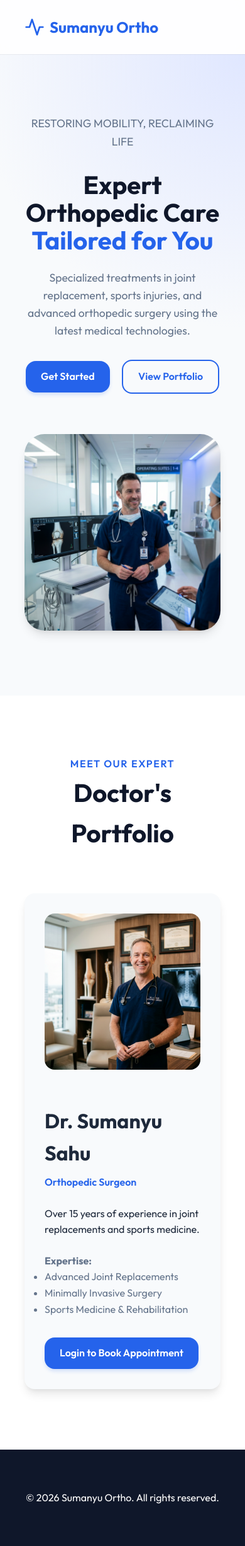
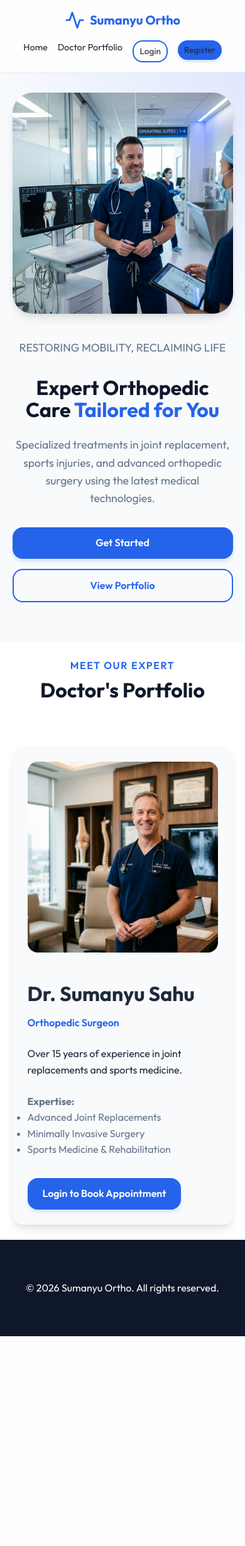
Before and after one commit to mukesh2sahu/sumanyu-ortho, a PHP site: page / in a window 390 px wide. Shown: the whole page at 63% size. After the commit the page ends 2121 px from the top, so only its background shows below. Run offline with PHP 8.4, Linux system fonts and the light colour scheme; data comes from the database, SQL or seed files in the repository.

Commit message:
changes made

```diff
--- a/database.sql
+++ b/database.sql
@@ -18,7 +18,7 @@ CREATE TABLE IF NOT EXISTS appointments (
     patient_id INT NOT NULL,
     doctor_id INT NOT NULL,
     appointment_date DATE NOT NULL,
-    appointment_time TIME NOT NULL,
+    appointment_time VARCHAR(50) NOT NULL,
     status ENUM('pending', 'approved', 'rejected') DEFAULT 'pending',
     message TEXT,
     created_at TIMESTAMP DEFAULT CURRENT_TIMESTAMP,
--- a/index.php
+++ b/index.php
@@ -92,7 +92,7 @@ $doctor = $doctor_result->fetch_assoc();
     <?php endif; ?>
 </section>
 
-<footer style="padding: 4rem 10%; background: var(--secondary); color: var(--white); text-align: center;">
+<footer class="footer">
     <p>&copy; <?php echo date('Y'); ?> Sumanyu Ortho. All rights reserved.</p>
 </footer>
 
--- a/style.css
+++ b/style.css
@@ -142,6 +142,11 @@ nav {
     color: var(--text-muted);
     margin-bottom: 2rem;
     max-width: 500px;
+}
+
+.hero-btns {
+    display: flex;
+    gap: 1rem;
 }
 
 .hero-image {
@@ -318,10 +323,173 @@ th, td {
     font-size: 0.85rem;
 }
 
-/* Responsive */
+.footer {
+    padding: 4rem 10%;
+    background: var(--secondary);
+    color: var(--white);
+    text-align: center;
+}
+
+/* Utility Classes for Spacing */
+.p-section { padding: 6rem 10%; }
+
+/* Responsive Adjustments */
+@media (max-width: 1024px) {
+    nav, .hero, .portfolio, footer, .dashboard-container { padding: 1.5rem 5%; }
+    .hero { padding: 4rem 5%; gap: 2rem; }
+}
+
 @media (max-width: 768px) {
-    .hero { flex-direction: column; text-align: center; }
-    .hero-content h1 { font-size: 2.5rem; }
-    .doctor-card { grid-template-columns: 1fr; }
-    .nav-links { display: none; }
+    /* Navigation */
+    nav {
+        flex-direction: column;
+        padding: 1rem;
+        gap: 1rem;
+    }
+
+    .nav-links {
+        gap: 1rem;
+        font-size: 0.9rem;
+        flex-wrap: wrap;
+        justify-content: center;
+    }
+
+    .btn-small {
+        padding: 0.3rem 0.6rem;
+    }
+
+    /* Hero Section */
+    .hero {
+        flex-direction: column-reverse;
+        text-align: center;
+        padding: 2rem 5% 4rem;
+    }
+
+    .hero-content h1 {
+        font-size: 2.5rem;
+    }
+
+    .hero-content p {
+        margin: 0 auto 2rem;
+    }
+
+    .hero-btns {
+        display: flex;
+        flex-direction: column;
+        gap: 1rem;
+    }
+
+    .hero-btns .btn {
+        margin-left: 0 !important;
+        width: 100%;
+    }
+
+    /* Doctor Card */
+    .doctor-card {
+        grid-template-columns: 1fr;
+        gap: 2rem;
+        padding: 1.5rem;
+    }
+
+    .section-title h2 {
+        font-size: 2rem;
+    }
+
+    /* Dashboard Layout */
+    .dashboard-grid {
+        grid-template-columns: 1fr;
+    }
+
+    .sidebar {
+        padding: 1rem;
+        border-bottom: 2px solid #1e293b;
+    }
+
+    .sidebar ul {
+        display: flex;
+        overflow-x: auto;
+        gap: 0.5rem;
+        margin-top: 1rem;
+        padding-bottom: 0.5rem;
+    }
+
+    .sidebar li {
+        margin-bottom: 0;
+        flex-shrink: 0;
+    }
+
+    .sidebar h3 {
+        font-size: 1rem;
+    }
+
+    /* Auth Forms */
+    .auth-container {
+        margin: 2rem 1rem;
+        padding: 1.5rem;
+        width: calc(100% - 2rem);
+    }
+
+    /* Grid Helpers */
+    .form-grid-2 {
+        grid-template-columns: 1fr !important;
+    }
 }
+
+@media (max-width: 480px) {
+    .hero-content h1 {
+        font-size: 2rem;
+    }
+
+    .logo {
+        font-size: 1.25rem;
+    }
+
+    /* Make tables card-like on very small screens */
+    table, thead, tbody, th, td, tr {
+        display: block;
+    }
+
+    thead tr {
+        position: absolute;
+        top: -9999px;
+        left: -9999px;
+    }
+
+    tr {
+        margin-bottom: 1rem;
+        border: 1px solid #e2e8f0;
+        border-radius: 0.5rem;
+        padding: 0.5rem;
+        background: #f8fafc;
+    }
+
+    td {
+        border: none;
+        border-bottom: 1px solid #f1f5f9;
+        position: relative;
+        padding-left: 50% !important;
+        text-align: right !important;
+        min-height: 40px;
+    }
+
+    td:last-child {
+        border-bottom: 0;
+    }
+
+    td:before {
+        position: absolute;
+        top: 12px;
+        left: 12px;
+        width: 45%;
+        padding-right: 10px;
+        white-space: nowrap;
+        text-align: left;
+        font-weight: 600;
+        color: var(--text-muted);
+        content: attr(data-label);
+    }
+
+    .action-btns {
+        justify-content: flex-end;
+    }
+}
```
Also changed, not shown: book_appointment.php (+8 -3 lines), doctor_dashboard.php (+8 -8 lines), my_appointments.php (+6 -6 lines), README.md (added).
